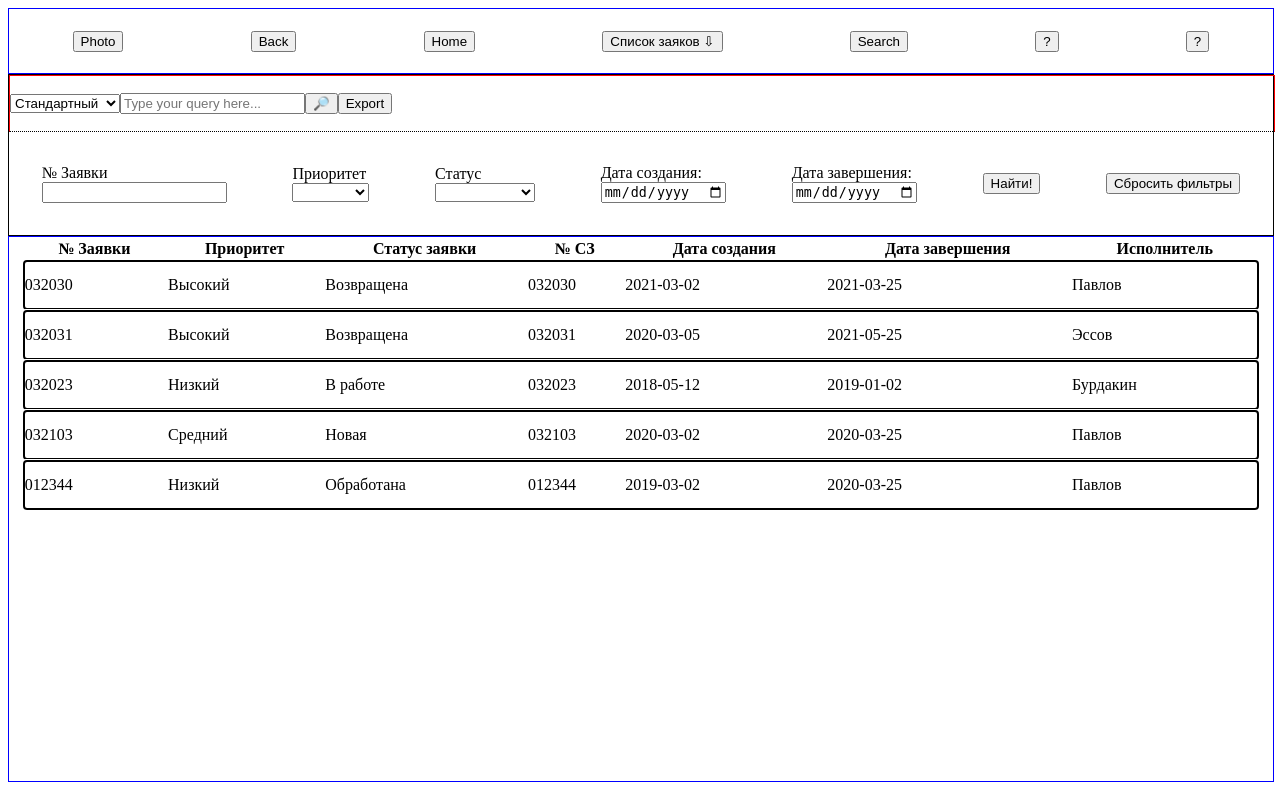
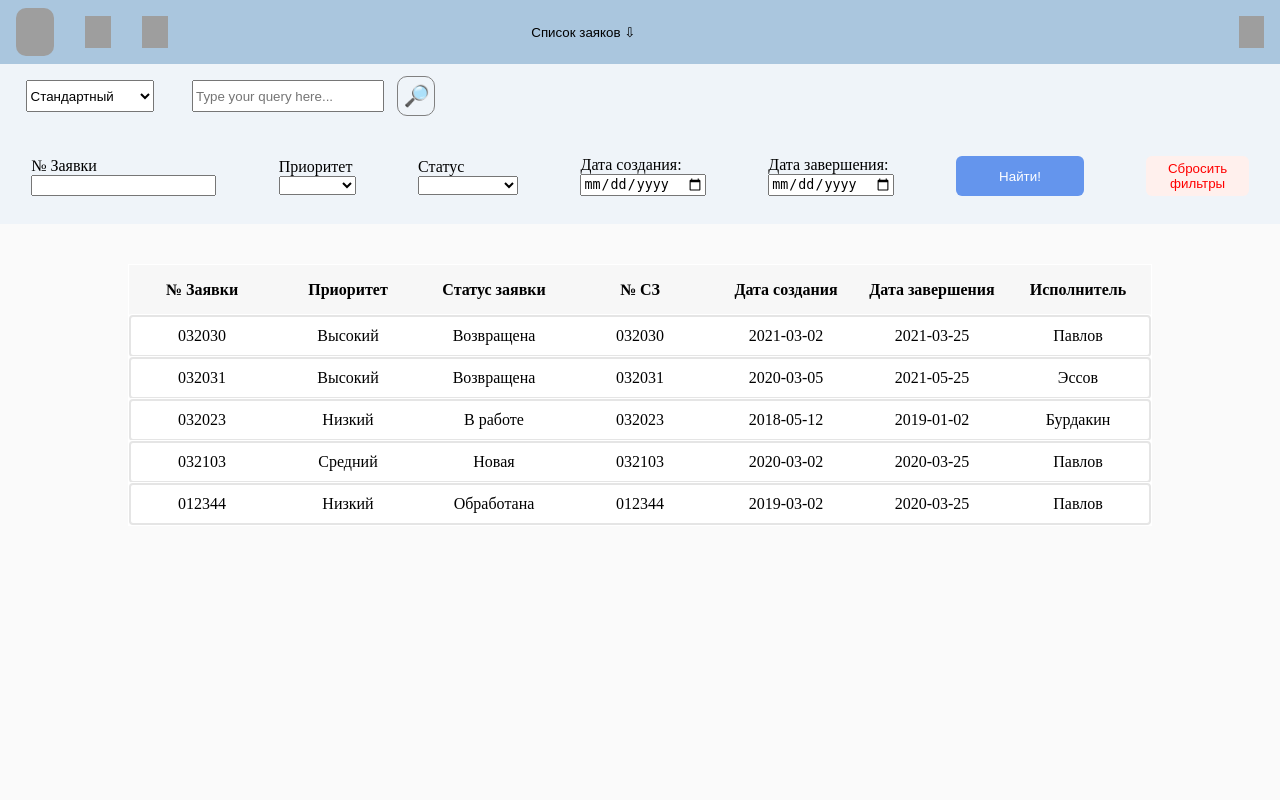
Before and after one commit to burdakin/severstal_2021, a PHP site: page / in a window 1280 px wide. Run offline with PHP 8.4, Linux system fonts and the light colour scheme; grey boxes are pictures that could not be loaded.

Commit message:
Added some style

```diff
--- a/index.html
+++ b/index.html
@@ -7,13 +7,11 @@
 <body>
 <header>
     <section id="profile-bar" class="profile-bar">
-        <button id="user-pic" class="user-pic">Photo</button>
-        <button id="back-btn" class="back-btn">Back</button>
-        <button id="home-btn" class="home-btn">Home</button>
+        <button id="user-pic" class="user-pic"></button>
+        <button id="back-btn" class="back-btn"></button>
+        <button id="home-btn" class="home-btn"></button>
         <button id="see-more" class="see-more">Список заяков ⇩</button>
-        <button id="search" class="search">Search</button>
-        <button id="unknown" class="unknown">?</button>
-        <button id="unknown-2" class="unknown-2">?</button>
+        <button id="search" class="search"></button>
     </section>
     <section id="search-section" class="search-section">
         <div id="search-section--top" class="search-section--top">
@@ -25,7 +23,6 @@
             <input type="input" name="global-search" class="g-search" id="g-search"
                    placeholder="Type your query here...">
             <button id="g-search-btn" class="global-search--btn">🔎</button>
-            <button id="export" class="export-btn">Export</button>
         </div>
         <div id="filters" class="filters">
             <div id="order-num" class="filters--order-num">
--- a/src/scripts/script.js
+++ b/src/scripts/script.js
@@ -1,6 +1,9 @@
 /*
-- Выровнять таблицу
-- Ахуенно накидать стилей
+- Шрифты, ховеры
+- раскидать скрипты и стили
+– настроить Галп
+- пересобрать Хероку
+- ТЕСТИРОВАТЬ!
 * - Сделать побольше джсон
 */
 
@@ -18,10 +21,11 @@ async function getJSON() {
 }
 
 class Arrays {
-    constructor () {
+    constructor() {
         this.data = '';
         this.filterArr = [];
     }
+
     async get() {
         this.data = await getJSON();
         return this.data;
@@ -41,7 +45,7 @@ function renderTable(array) {
     let table = document.createElement('table');
     table.setAttribute('id', 'table');
     table.setAttribute('class', 'table');
-    table.innerHTML = '<tr><th>№ Заявки</th><th>Приоритет</th><th>Статус заявки</th><th>№ СЗ</th><th>Дата создания</th><th>Дата завершения</th><th>Исполнитель</th></tr>'
+    table.innerHTML = '<tr class="t-header"><th>№ Заявки</th><th>Приоритет</th><th>Статус заявки</th><th>№ СЗ</th><th>Дата создания</th><th>Дата завершения</th><th>Исполнитель</th></tr>'
     document.getElementById('results').appendChild(table);
     for (let i = 0; i < length; i++) {
         let row = document.createElement('tr');
--- a/src/styles/styles.css
+++ b/src/styles/styles.css
@@ -1,4 +1,4 @@
-.body {
+body {
     height: 100%;
     width: 100%;
     margin: 0 auto;
@@ -8,8 +8,13 @@
     justify-content: flex-start;
 }
 
+header {
+    width: 100%;
+    margin: 0 auto;
+}
+
 .profile-bar {
-    border: 1px solid blue;
+    background-color: #aac6de;
     width: 100%;
     height: 8vh;
     display: flex;
@@ -19,9 +24,8 @@
 }
 
 .search-section {
-    height: 20vh;
     width: 100%;
-    border: 1px solid black;
+    background-color: #eff4f9;
     display: flex;
     flex-direction: column;
     align-items: flex-start;
@@ -29,10 +33,8 @@
 }
 
 .search-section--top {
-    border: 1px solid red;
     width: 100%;
-    height: 7vh;
-    border-bottom: 1px dotted black;
+    height: 8vh;
     display: flex;
     flex-direction: row;
     align-items: center;
@@ -41,7 +43,7 @@
 
 .filters {
     width: 100%;
-    height: 13vh;
+    height: 12vh;
     display: flex;
     flex-direction: row;
     align-items: center;
@@ -54,18 +56,124 @@
 
 .results {
     width: 100%;
-    height: 68vh;
-    border: 1px solid blue;
+    height: 72vh;
+    background-color: #fafafa;
 }
 
 .table {
-    width: 98%;
-    margin: 0 auto;
+    width: 80%;
+    margin-left: 10vw;
+    margin-top: 5vh;
+    background-color: #ffffff;
 }
 
 .row {
-    height: 6vh;
+    height: 5vh;
     width: 95%;
-    outline: auto;
+    outline: auto #e5e5e5;
     display: table-row;
 }
+
+.row td {
+    width: 10vh;
+    text-align: center;
+}
+
+.t-header th {
+    background-color: #f7f7f7;
+    width: 8vw;
+    height: 6vh;
+    text-align: center;
+    outline: 1px solid #f7f7f7;
+}
+
+.user-pic {
+    background-image: url('../img/cvpic.png');
+    width: 3vw;
+    height: 6vh;
+    border: none;
+    background-repeat: no-repeat;
+    background-size: cover;
+    background-position: center;
+    border-radius: 10px;
+}
+
+.back-btn {
+    background-image: url('../img/back.png');
+    background-color: #aac6de;
+    width: 2vw;
+    height: 4vh;
+    border: none;
+    background-repeat: no-repeat;
+    background-size: cover;
+    background-position: center;
+}
+
+.home-btn {
+    background-image: url('../img/home.png');
+    background-color: #aac6de;
+    width: 2vw;
+    height: 4vh;
+    border: none;
+    background-repeat: no-repeat;
+    background-size: cover;
+    background-position: center;
+}
+
+.search {
+    background-image: url('../img/search.png');
+    background-color: #aac6de;
+    width: 2vw;
+    height: 4vh;
+    border: none;
+    background-repeat: no-repeat;
+    background-size: cover;
+    background-position: center;
+}
+
+.see-more {
+    width: 60vw;
+    background-color: #aac6de;
+    border: none;
+    margin-right: 30vh;
+}
+
+.search-type {
+    width: 10vw;
+    margin: 0 3vw 0 2vw;
+    height: 4vh;
+}
+
+.g-search {
+    height: 4vh;
+    width: 15vw;
+    margin-right: 1vw;
+}
+
+.global-search--btn {
+    width: 3vw;
+    height: 5vh;
+    margin-right: 1vw;
+    border: 1px solid gray;
+    background-color: #eff4f9;
+    border-radius: 10px;
+    font-size: 1.3em;
+}
+
+.filters--launch {
+    width: 10vw;
+    height: 5vh;
+    border: none;
+    background-color: cornflowerblue;
+    border-radius: 6px;
+    color: white;
+}
+
+.filters--reset {
+    width: 8vw;
+    height: 5vh;
+    border: none;
+    background-color: #fff0ed;
+    border-radius: 6px;
+    color: red;
+}
```
